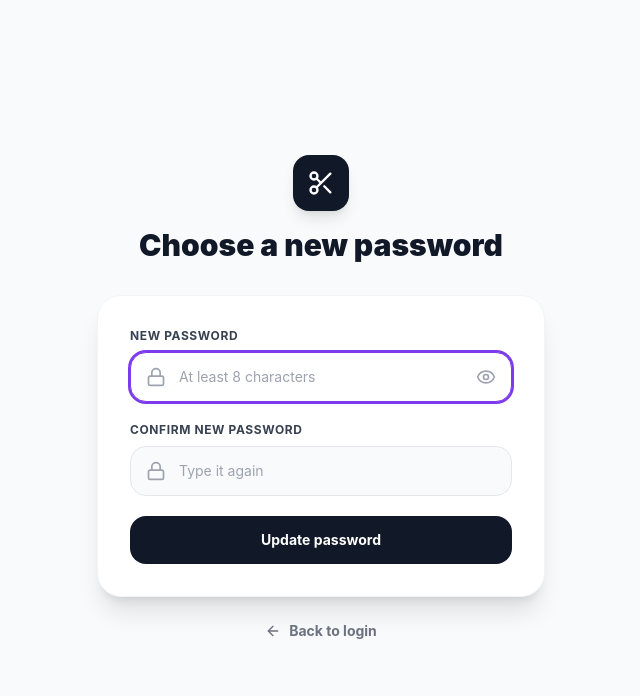
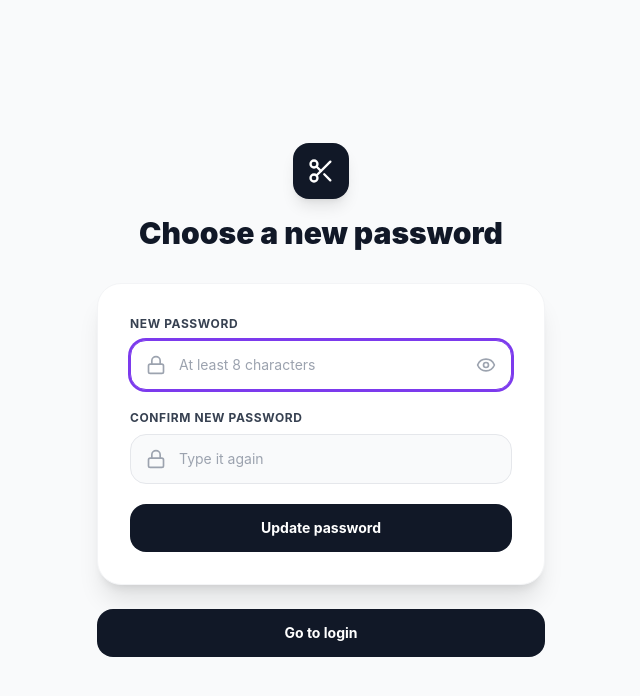
Before and after one commit to oluwajuwonlo342/TailorPro, a React (Vite) app: page /reset-password/1 in a window 1280 px wide. Shown: the top 696 px of the page, without its empty margins (319-959 px from the left). Built offline with nearby package versions, Linux system fonts and the light colour scheme; no server answers.

Commit message:
Update ResetPassword.jsx

```diff
--- a/src/pages/ResetPassword.jsx
+++ b/src/pages/ResetPassword.jsx
@@ -168,9 +168,9 @@ export default function ResetPassword() {
 
         {!done && (
           <div className="text-center mt-6">
-            <Link to="/login" className="inline-flex items-center text-sm font-bold text-gray-500 hover:text-primary transition-colors">
-              <ArrowLeft className="w-4 h-4 mr-2" /> Back to login
-            </Link>
+      <Link to="/login" state={{ passwordReset: true }} className="inline-block w-full py-3.5 bg-brand-dark text-white font-bold text-sm rounded-2xl hover:bg-black transition-all">
+  Go to login
+</Link>
           </div>
         )}
       </div>
```
